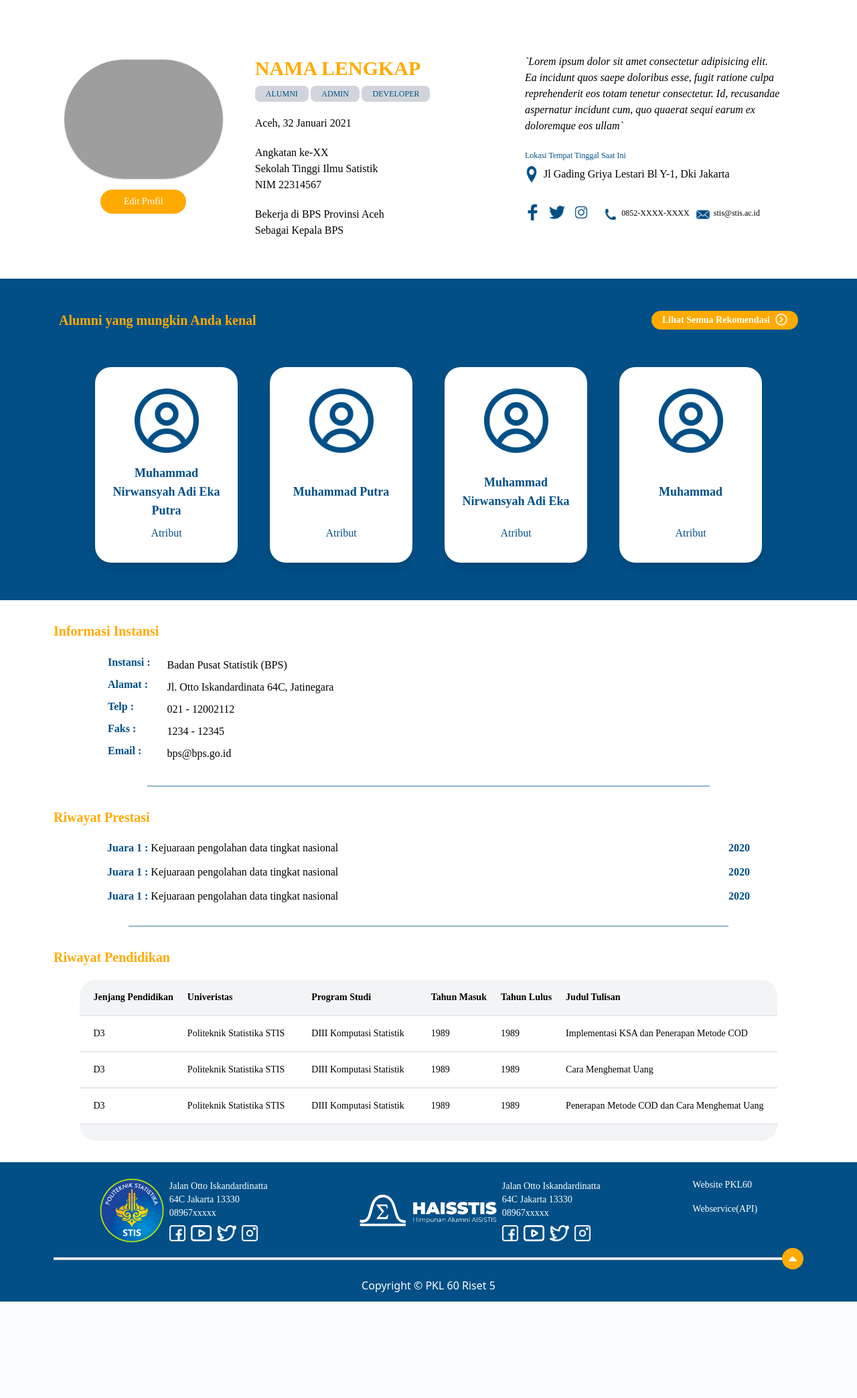
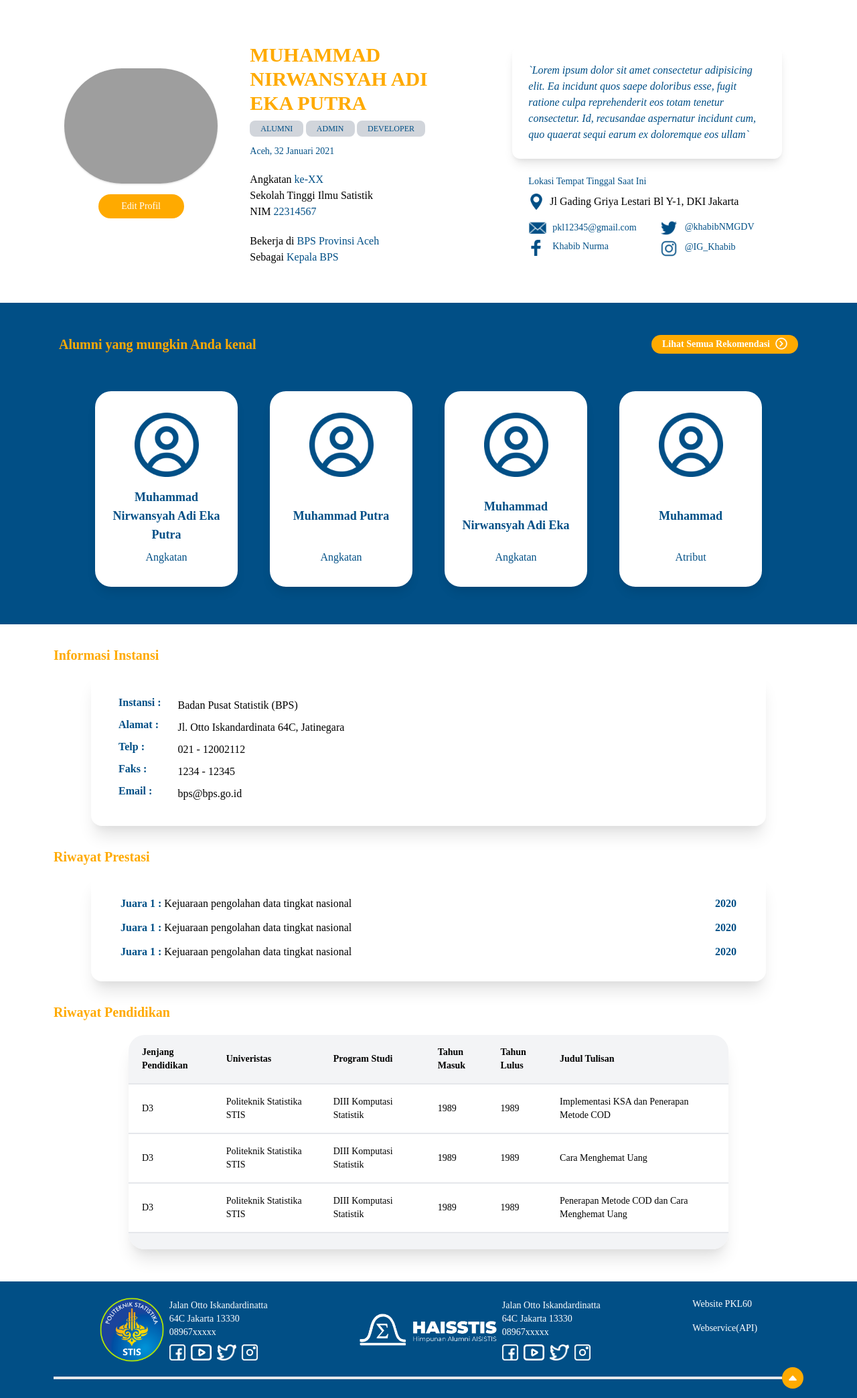
Before and after one commit to timotiusvincent26/webservice_pages, a CodeIgniter 4 app: the page made by app/Views/websia/kontenWebsia/userProfile/userProfile.php in a window 1280 px wide. Shown: the part 128-2215 px from the top of the page at 67% size. Before the commit the page ends 2071 px from the top, so only its background shows below. Run offline with PHP 8.4 and a stand-in for CodeIgniter, Linux system fonts and the light colour scheme; the template is opened without the code that fills it, so the values that code supplies are empty; style sheets or scripts are compiled from the project's sources; some libraries are stand-ins or nearby versions; grey boxes are pictures that could not be loaded.

Commit message:
membenahi halaman profil

```diff
--- a/app/Views/websia/kontenWebsia/userProfile/userProfile.php
+++ b/app/Views/websia/kontenWebsia/userProfile/userProfile.php
@@ -12,8 +12,8 @@ if ($status == 'bukan user') {
 
 <?= $this->section('content'); ?>
 <!-- Awal User Profile-->
-<div class="md:flex block items-center md:flex-col lg:flex-row flex-col-reverse mt-10 mb-8 pt-0 lg:px-20 md:px-8 md:pt-4">
-    <div class="lg:w-3/5 w-full md:flex items-center font-paragraph text-sm">
+<div class="md:flex block items-center md:flex-col lg:flex-row flex-col-reverse mt-10 md:mt-6 lg:mt-10 mb-8 pt-0 lg:px-20 md:px-8">
+    <div class="lg:w-7/12 w-full md:flex items-center font-paragraph text-sm">
         <div class="md:w-2/5 mb-8 justify-center object-center space-y-4">
             <!-- Avatar user profile -->
             <div class="flex flex-wrap justify-center">
@@ -28,45 +28,47 @@ if ($status == 'bukan user') {
         </div>
         <div class="md:w-3/5 justify-center mx-auto items-center text-center md:text-left object-center md:px-8 md:py-6">
             <!-- nama alumni -->
-            <h3 class="font-heading text-secondary text-2xl md:text-3xl lg:pr-1 px-8 md:px-0 mb-2 font-extrabold uppercase">Nama Lengkap</h3>
-            <div class="mb-4">
+            <h3 class="font-heading text-secondary text-2xl md:text-3xl lg:pr-1 px-8 md:px-0 mb-2 font-extrabold uppercase">Muhammad Nirwansyah Adi Eka Putra</h3>
+            <div class="mb-2">
                 <!-- role alumni -->
                 <span class="font-paragraph text-xs inline-block bg-gray-300 mb-1 py-1 px-2 md:px-3 lg:px-4 rounded-lg text-primary align-middle uppercase">Alumni</span>
                 <span class="font-paragraph text-xs inline-block bg-gray-300 mb-1 py-1 px-2 md:px-3 lg:px-4 rounded-lg text-primary align-middle uppercase">Admin</span>
                 <span class="font-paragraph text-xs inline-block bg-gray-300 mb-1 py-1 px-2 md:px-3 lg:px-4 rounded-lg text-primary align-middle uppercase">Developer</span>
             </div>
             <!-- tempat dan tanggal lahir -->
-            <p class="font-heading text-center md:text-left text-base mb-5">Aceh, 32 Januari 2021</p>
+            <p class="font-heading text-primary text-center md:text-left text-sm mb-5">Aceh, 32 Januari 2021</p>
             <p class="font-heading text-center md:text-left text-base mb-5">
                 <!-- Angkatan -->
-                Angkatan ke-XX <br />
+                Angkatan <span class="text-primary">ke-XX </span><br />
                 <!-- Akademi Ilmu Statistik / STIS/ POLSTAT STIS -->
                 Sekolah Tinggi Ilmu Satistik <br />
                 <!-- NIM -->
-                NIM 22314567
+                NIM <span class="text-primary">22314567</span>
             </p>
             <!-- Instansi tempat bekerja dan jabatan -->
             <p class="font-heading text-base text-center md:text-left">
-                Bekerja di BPS Provinsi Aceh <br />
-                Sebagai Kepala BPS
+                Bekerja di <span class="text-primary"> BPS Provinsi Aceh </span><br />
+                Sebagai <span class="text-primary"> Kepala BPS</span>
             </p>
         </div>
     </div>
-    <div class="lg:w-2/5 w-full md:px-8 md:py-6 pb-4">
+    <div class="lg:w-5/12 w-full md:px-8 md:py-6 pb-4">
         <!-- Awal Deskripsi user profile -->
-        <p class="px-5 md:px-0 mt-8 md:mt-0 font-heading text-base italic text-justify mb-4 md:mb-0 text-center md:text-justify lg:text-left">
+        <div class="md:p-6 md:shadow-lg md:rounded-xl">
+            <p class="px-5 md:px-0 mt-8 md:mt-0 font-heading text-primary text-base italic text-justify mb-4 md:mb-0 text-center md:text-justify lg:text-left">
                 `Lorem ipsum dolor sit amet consectetur adipisicing elit. Ea incidunt quos saepe doloribus esse, fugit ratione culpa reprehenderit eos totam tenetur consectetur. Id, recusandae aspernatur incidunt cum, quo quaerat sequi earum ex doloremque eos ullam`
             </p>
+        </div>
         <!-- Akhir Deskripsi user profile -->
-        <p class="font-heading text-primary text-xs px-5 md:px-0 mt-6">Lokasi Tempat Tinggal Saat Ini</p>
-        <span class="font-heading flex md:justify-start px-5 md:px-0 text-base text-left mb-5 md:mb-0">
-            <img class="my-2 mt-2 mr-0 md:mr-2 w-5 float-left" src="/img/icon/maps_flag.png" alt="">
+        <div class="md:pl-5 lg:pl-6">
+            <p class="font-heading text-primary text-sm px-5 md:px-0 mt-6">Lokasi Tempat Tinggal Saat Ini</p>
+            <span class="font-heading flex justify-start px-3 md:px-0 text-base text-left mb-5 md:mb-0">
+                <img class="my-2 mt-2 mr-0 md:mr-2 ml-1 md:ml-0 w-6 h-6 md:w-6 float-left" src="/img/icon/maps_flag.png" alt="">
                 <!-- Lokasi tempat tinggal -->
-            <p class="font-heading my-2 mt-2"> Jl Gading Griya Lestari Bl Y-1, Dki Jakarta </p>
+                <p class="font-heading my-2 mt-2"> Jl Gading Griya Lestari Bl Y-1, DKI Jakarta </p>
             </span>
-        <div class="space-x-4 flex flex-col md:flex-row items-center justify-center lg:justify-start md:py-6 px-8 md:px-0">
-            <!-- Awal media sosial dan telepon -->
-            <div class="">
+            <div class="md:space-x-4 flex flex-row items-center justify-center lg:justify-start md:py-2 px-4 md:px-0">
+                <!-- <div class="">
                 <a href="https://facebook.com" class="inline-block mr-4 md:mr-2">
                     <img src="/img/icon/fb.png" alt="" class="w-6">
                 </a>
@@ -76,18 +78,35 @@ if ($status == 'bukan user') {
                 <a href="https://instagram.com" class="inline-block">
                     <img src="/img/icon/ig.png" alt="" class="w-6">
                 </a>
+                </div> -->
+
+                <!-- Awal media sosial-->
+                <div class="w-1/2">
+                    <!-- Email -->
+                    <div class="inline-block mb-2 flex flex-row">
+                        <img src="/img/icon/msg.png" alt="" class="float-left w-7">
+                        <span class="font-heading text-sm text-primary object-center ml-1 md:ml-2">pkl12345@gmail.com</span>
                     </div>
-            <div class="">
-                <div class="inline-block">
-                    <img src="/img/icon/telp.png" alt="" class="float-left w-8">
-                    <span class="font-heading text-xs object-center">0852-XXXX-XXXX</span>
-                </div>
-                <div class="inline-block">
-                    <img src="/img/icon/msg.png" alt="" class="float-left w-8">
-                    <span class="font-heading text-xs object-center">stis@stis.ac.id</span>
+                    <!-- Facebook -->
+                    <div class="inline-block flex flex-row">
+                        <img src="/img/icon/fb.png" alt="" class="float-left w-6 h-6">
+                        <span class="font-heading text-sm text-primary object-center ml-2 md:ml-3">Khabib Nurma</span>
                     </div>
                 </div>
-            <!--  Akhir media sosial dan telepon -->
+                <div class="w-1/2 ml-2">
+                    <!-- Twitter -->
+                    <div class="inline-block mb-2 flex flex-row">
+                        <img src="/img/icon/twit.png" alt="" class="float-left w-6">
+                        <span class="font-heading text-sm text-primary object-center ml-1 md:ml-3">@khabibNMGDV</span>
+                    </div>
+                    <!-- Instagram -->
+                    <div class="inline-block flex flex-row">
+                        <img src="/img/icon/ig.png" alt="" class="float-left w-6">
+                        <span class="font-heading text-sm text-primary object-center ml-1 md:ml-3">@IG_Khabib</span>
+                    </div>
+                </div>
+            </div>
+            <!--  Akhir media sosial-->
         </div>
     </div>
 </div>
@@ -95,11 +114,11 @@ if ($status == 'bukan user') {
 
 <!-- Awal Rekomendasi -->
 <div class="bg-primary py-8 md:py-4 lg:px-20 md:px-8 px-3">
-    <div class="static md:w-full md:px-2 md:py-8 pb-4">
+    <div class="static md:w-full md:px-2 md:py-8 pb-8">
         <div class="-mt-16 sm:mt-0 md:mb-6 mb-2 text-center md:text-left text-secondary font-semibold">
             <!-- link ini mengarah ke halaman tampilan semua rekomendasi -->
             <div class="invisible sm:visible">
-                <a class="bg-secondary mb-8 mt-1 md:mt-0 float-right font-paragraph text-sm text-white text-center py-1 px-4 mx-auto rounded-full cursor-pointer hover:bg-secondaryhover transition-colors duration-300" href="/rekomendasi">
+                <a class="bg-secondary mb-8 mt-1 md:mt-0 float-right font-paragraph text-sm text-white text-center py-1 px-4 mx-auto rounded-full cursor-pointer hover:bg-secondaryhover transition-colors duration-100" href="/rekomendasi">
                     Lihat Semua Rekomendasi
                     <img src="/img/icon/panah.png" alt="" class="float-right pl-2">
                 </a>
@@ -120,7 +139,7 @@ if ($status == 'bukan user') {
                 </div>
                 <div>
                     <!-- Atribut adalah angkatan alumni -->
-                    <span class="description font-paragraph text-primary text-center md:text-base block pt-2 pb-2 border-gray-400 mb-2">Atribut</span>
+                    <span class="description font-paragraph text-primary text-center md:text-base block pt-2 pb-2 border-gray-400 mb-2">Angkatan</span>
                 </div>
                 <!-- <div class="px-4">
                     tombol lihat profil ketika diklik akan mengarah ke profil orang tsb
@@ -139,8 +158,8 @@ if ($status == 'bukan user') {
                     <span class="title mt-4 font-heading text-sm md:text-base lg:text-lg font-semibold text-primary block px-2 md:px-0 cursor-pointer text-center">Muhammad Putra</span>
                 </div>
                 <div>
-                    <!-- Atribut adalah angkatan alumni -->
-                    <span class="description font-paragraph text-primary text-center md:text-base block pt-2 pb-2 border-gray-400 mb-2">Atribut</span>
+                    <!-- Angkatan adalah angkatan alumni -->
+                    <span class="description font-paragraph text-primary text-center md:text-base block pt-2 pb-2 border-gray-400 mb-2">Angkatan</span>
                 </div>
                 <!-- <div class="px-4">
                     tombol lihat profil ketika diklik akan mengarah ke profil orang tsb
@@ -160,7 +179,7 @@ if ($status == 'bukan user') {
                 </div>
                 <div>
                     <!-- Atribut adalah angkatan alumni -->
-                    <span class="description font-paragraph text-primary text-center md:text-base block pt-2 pb-2 border-gray-400 mb-2">Atribut</span>
+                    <span class="description font-paragraph text-primary text-center md:text-base block pt-2 pb-2 border-gray-400 mb-2">Angkatan</span>
                 </div>
                 <!-- <div class="px-4">
                     tombol lihat profil ketika diklik akan mengarah ke profil orang tsb
@@ -202,7 +221,8 @@ if ($status == 'bukan user') {
 <!-- Awal Informasi Instansi -->
 <div class="w-full my-8 lg:px-20 md:px-8 px-2">
     <h3 class="font-heading font-bold text-xl text-secondary">Informasi Instansi</h3>
-    <table class="table-auto font-paragraph mx-6 lg:mx-20 mt-3 md:mt-5">
+    <div class="md:shadow-lg lg:shadow-xl rounded-2xl px-5 py-3 md:px-7 md:py-5 lg:mx-14 lg:py-8 lg:px-10 md:mt-3">
+        <table class="table-auto font-paragraph">
             <tbody>
                 <tr>
                     <td class="font-bold text-primary lg:pb-2">Instansi : </td>
@@ -226,34 +246,37 @@ if ($status == 'bukan user') {
                 </tr>
             </tbody>
         </table>
-    <hr class="border-primary border-opacity-75 w-3/4 object-center mx-auto mt-8">
+    </div>
 </div>
 <!-- Akhir Informasi Intsansi -->
 
 <!-- Awal Riwayat Prestasi -->
 <div class="w-full my-8 lg:px-20 md:px-8 px-2">
     <h3 class="font-heading font-bold text-xl text-secondary">Riwayat Prestasi</h3>
-    <div class="flex justify-between px-6 lg:px-20 font-paragraph text-primary mt-3 md:mt-5">
+    <div class="md:shadow-lg lg:shadow-xl rounded-2xl px-3 py-1 md:px-5 md:py-5 lg:mx-14 lg:p-8 md:mt-3">
+        <div class="flex justify-between px-3 font-paragraph text-primary mt-3 md:mt-0">
             <div class=""><b>Juara 1 : </b><span class="text-black">Kejuaraan pengolahan data tingkat nasional</span> </div>
             <div class="font-bold">2020</div>
         </div>
-    <div class="flex justify-between px-6 lg:px-20 font-paragraph text-primary mt-1 lg:mt-3">
+        <div class="flex justify-between px-3 font-paragraph text-primary mt-1 lg:mt-3">
             <div class=""><b>Juara 1 : </b><span class="text-black">Kejuaraan pengolahan data tingkat nasional</span> </div>
             <div class="font-bold">2020</div>
         </div>
-    <div class="flex justify-between px-6 lg:px-20 font-paragraph text-primary mt-1 lg:mt-3">
+        <div class="flex justify-between px-3 font-paragraph text-primary mt-1 lg:mt-3">
             <div class=""><b>Juara 1 : </b><span class="text-black">Kejuaraan pengolahan data tingkat nasional</span> </div>
             <div class="font-bold">2020</div>
         </div>
-    <hr class="border-primary border-opacity-75 w-4/5 object-center mx-auto mt-8">
+    </div>
 </div>
 <!-- Akhir Riwayat Prestasi -->
 
 <!-- Awal Riwayat Pendidikan -->
-<div class="w-full my-8 lg:px-20 md:px-8 px-2">
+<div class="w-full my-8 lg:px-20 md:px-8 px-2 mb-6 md:mb-12">
     <h3 class="font-heading font-bold text-xl text-secondary">Riwayat Pendidikan</h3>
+    <div class="lg:px-28">
+        <div class="md:shadow-lg lg:shadow-xl rounded-3xl w-full mx-auto mt-5">
             <div class="overflow-x-scroll md:overflow-x-hidden">
-        <table class="table-auto font-paragraph text-black mx-auto mt-5">
+                <table class="table-auto font-paragraph text-black  ">
                     <thead>
                         <tr>
                             <th class="bg-gray-100 border-b-2 border-gray-200 rounded-tl-xl lg:rounded-tl-3xl text-sm text-left pl-3 lg:pl-5 py-2 md:py-3 lg:py-4">Jenjang Pendidikan</th>
@@ -302,6 +325,8 @@ if ($status == 'bukan user') {
                 </table>
             </div>
         </div>
+    </div>
+</div>
 <!-- Akhir Riwayat Pendidikan -->
 
 <?= $this->endSection(); ?>
```
Also changed, not shown: public/img/icon/ig.png, public/img/icon/msg.png, public/img/icon/twit.png. Lines whose indentation alone changed are shown as unchanged.
